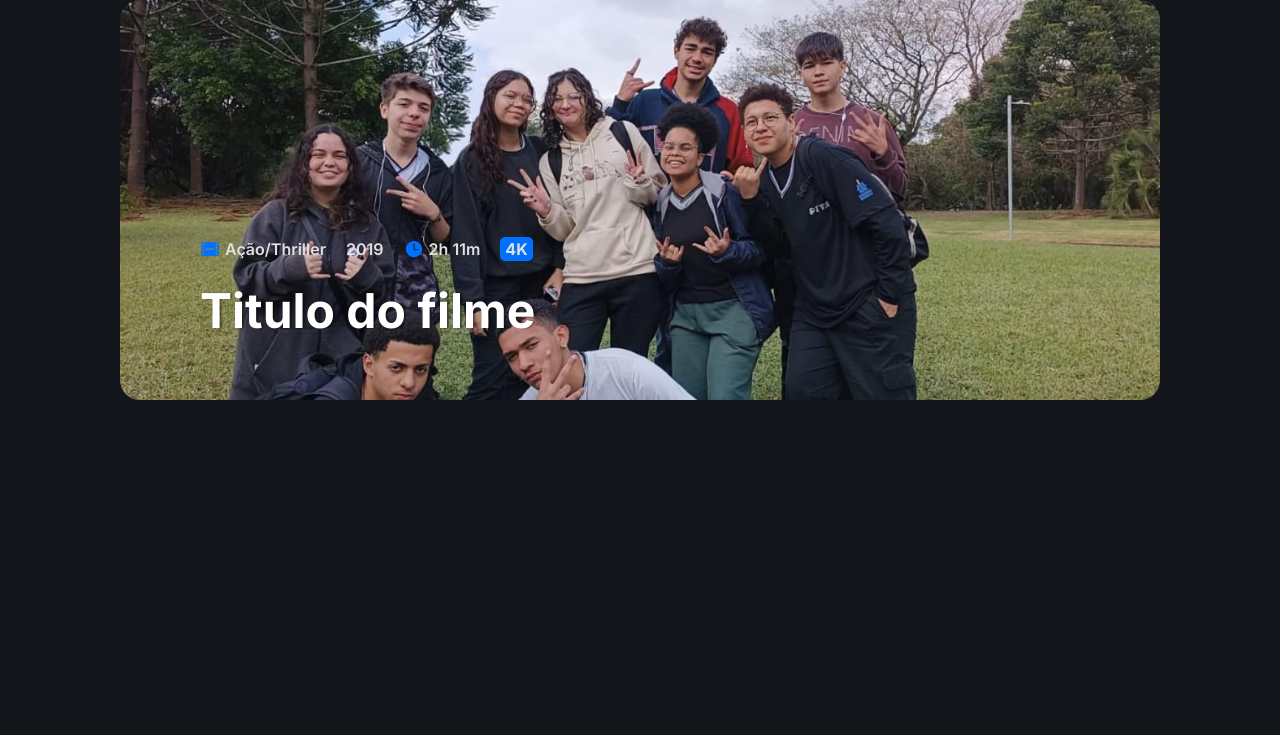
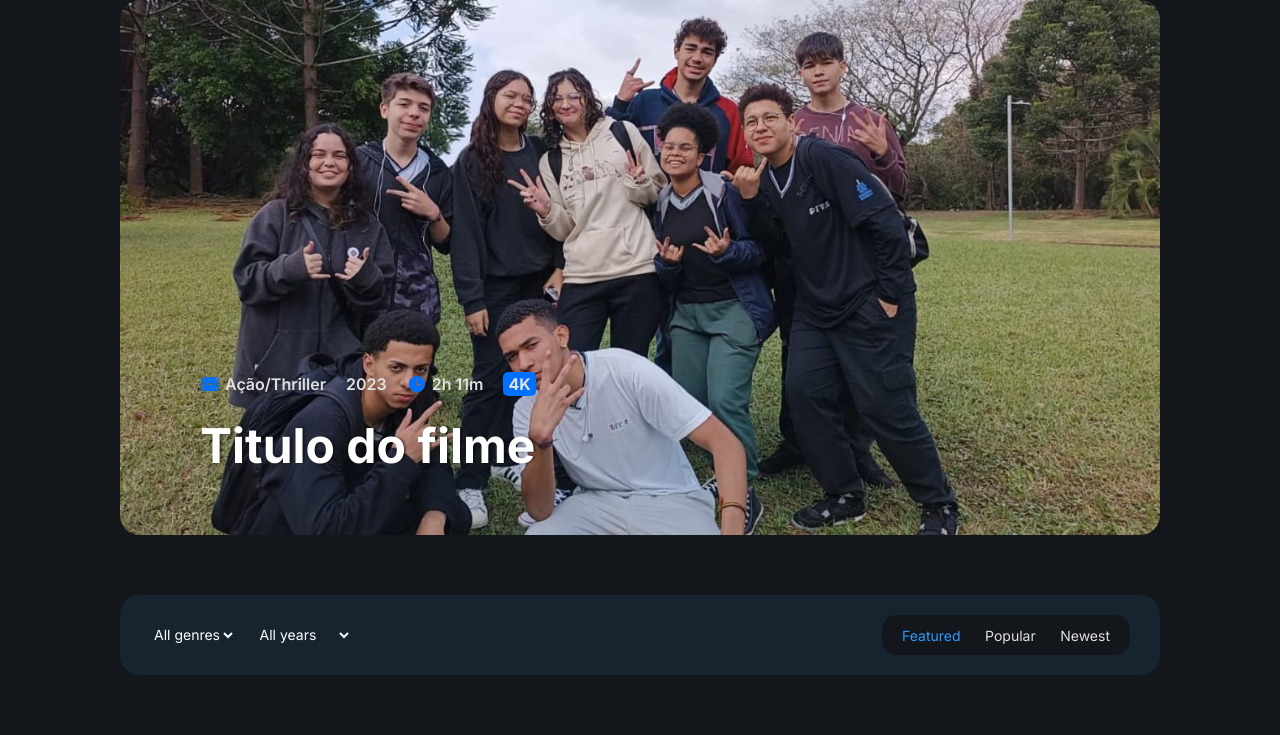
Before and after one commit to MuriloDutra2/TCC-CURSO, a PHP site: page / in a window 1280 px wide. Shown: the part 100-835 px from the top of the page. Before the commit the page ends 500 px from the top, so only its background shows below. Run offline with PHP 8.4, Linux system fonts and the light colour scheme.

Commit message:
filtro completo

```diff
--- a/assets/css/main.css
+++ b/assets/css/main.css
@@ -22,7 +22,8 @@ header, nav {
 }
 
 .navbar,
-.banner {
+.banner,
+.movies {
     padding: 0 var(--px);
 }
 
@@ -160,7 +161,7 @@ forma da navbar e estilo do botao
 
 .banner-card {
     position: relative;
-    height: 400px;
+
     overflow: hidden;
     border-radius: 20px;
     cursor: pointer;
@@ -214,3 +215,61 @@ transform: scale(1.1);
     color: var(--white);
     text-shadow: 2px 0 2px #0007;
 }
+
+
+/*
+    SEÇÃO FILMES// MOVIES----------------------------------
+*/
+
+
+.movies {
+    margin-bottom: 60px;
+}
+
+/*
+        FILTRO BAR STYLE-----------------------------------------
+*/
+
+.filter-bar {
+    display: flex;
+    justify-content: space-between;
+    align-items: center;
+    background: var(--oxford-blue);
+    padding: 20px 30px;
+    border-radius: 20px;
+    margin-bottom: 30px;
+}
+
+.filter-bar select {
+    color: var(--white);
+    font-size: var(--fs-sm);
+    margin-right: 15px;
+    cursor: pointer;
+}
+
+.filter-bar option {
+    background: var(--oxford-blue);
+}
+
+.filter-radios{
+    position: relative;
+    background: var(--rich-black-fogra-29);
+    padding: 10px;
+    border-radius: 15px;
+}
+
+.filter-radios input {
+    display: none;
+}
+
+.filter-radios label {
+    position: relative;
+    margin: 0 10px;
+    font-size: var(--fs-sm);
+    user-select: none;
+    cursor: pointer;
+    z-index: 10;
+}
+
+.filter-radios input:checked + label,
+.filter-radios label:hover {color: var(--light-azure);}
--- a/index.html
+++ b/index.html
@@ -116,7 +116,7 @@
 
                 <div class="year">
                     <icon-icon name="calendar"></icon-icon>
-                    <span>2019</span>
+                    <span>2023</span>
                 </div>
 
                 <div class="duration">
@@ -134,6 +134,65 @@
 
     </div>
 </section>
+
+
+
+
+<!--
+    #FILMES SECTION
+-->
+<section class="movies">
+
+<!--
+    filter bar
+-->
+
+<div class="filter-bar">
+    <div class="filter-dropdowns">
+
+        <select name="genre" id="" class="genre">
+            <option value="all genres">All genres</option>
+            <option value="acao">Ação</option>
+            <option value="aventura">Aventura</option>
+            <option value="terror">Terror</option>
+            <option value="animacao">Animação</option>
+            <option value="biografia">Biografia</option>
+        </select>
+
+        <select name="year" id="" class="year">
+            <option value="all years">All years</option>
+            <option value="2024">2024</option>
+            <option value="2020-2023">2020-2023</option>
+            <option value="2010-2019">2010-2019</option>
+            <option value="2000-2009">2000-2009</option>
+            <option value="1980-1999">1980-1999</option>
+        </select>
+
+    </div>
+
+    <div class="filter-radios">
+
+        <input type="radio" name="grade" id="featured" checked>
+        <label for="featured">Featured</label>
+
+        <input type="radio" name="grade" id="popular" >
+        <label for="popular">Popular</label>
+
+        <input type="radio" name="grade" id="newest" >
+        <label for="newest">Newest</label>
+
+    </div>
+
+</div>
+
+
+</section>
+
+
+
+
+
+
 
 </main>
 
```
